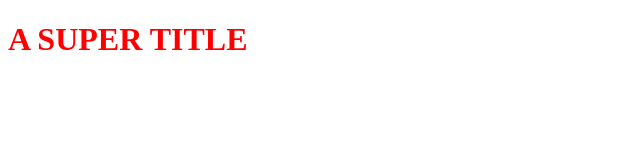
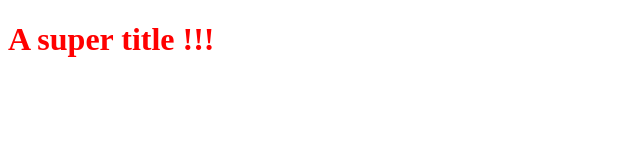
Before and after one commit to cherif-007/OpenClassroomsProject, a plain HTML site: page index.html in a window 1280 px wide. Shown: the whole page, without its empty margins (0-640 px from the left). Drawn offline with Linux system fonts and the light colour scheme.

Commit message:
Modification du titre H1

```diff
--- a/index.html
+++ b/index.html
@@ -8,6 +8,6 @@
     <title></title>
 </head>
 <body>
-    <h1>A SUPER TITLE</h1>
+    <h1>A super title !!!</h1>
 </body>
 </html>
```
